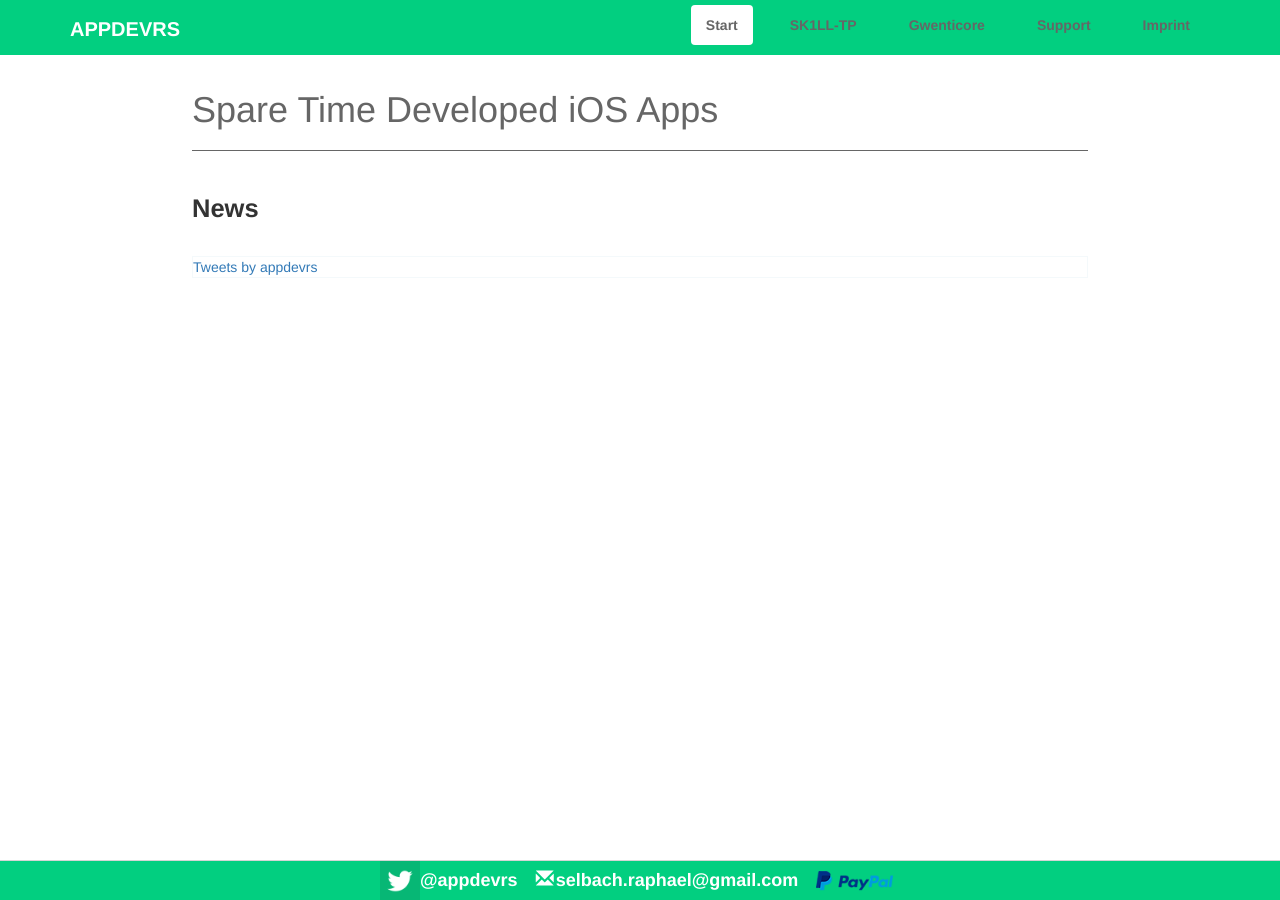
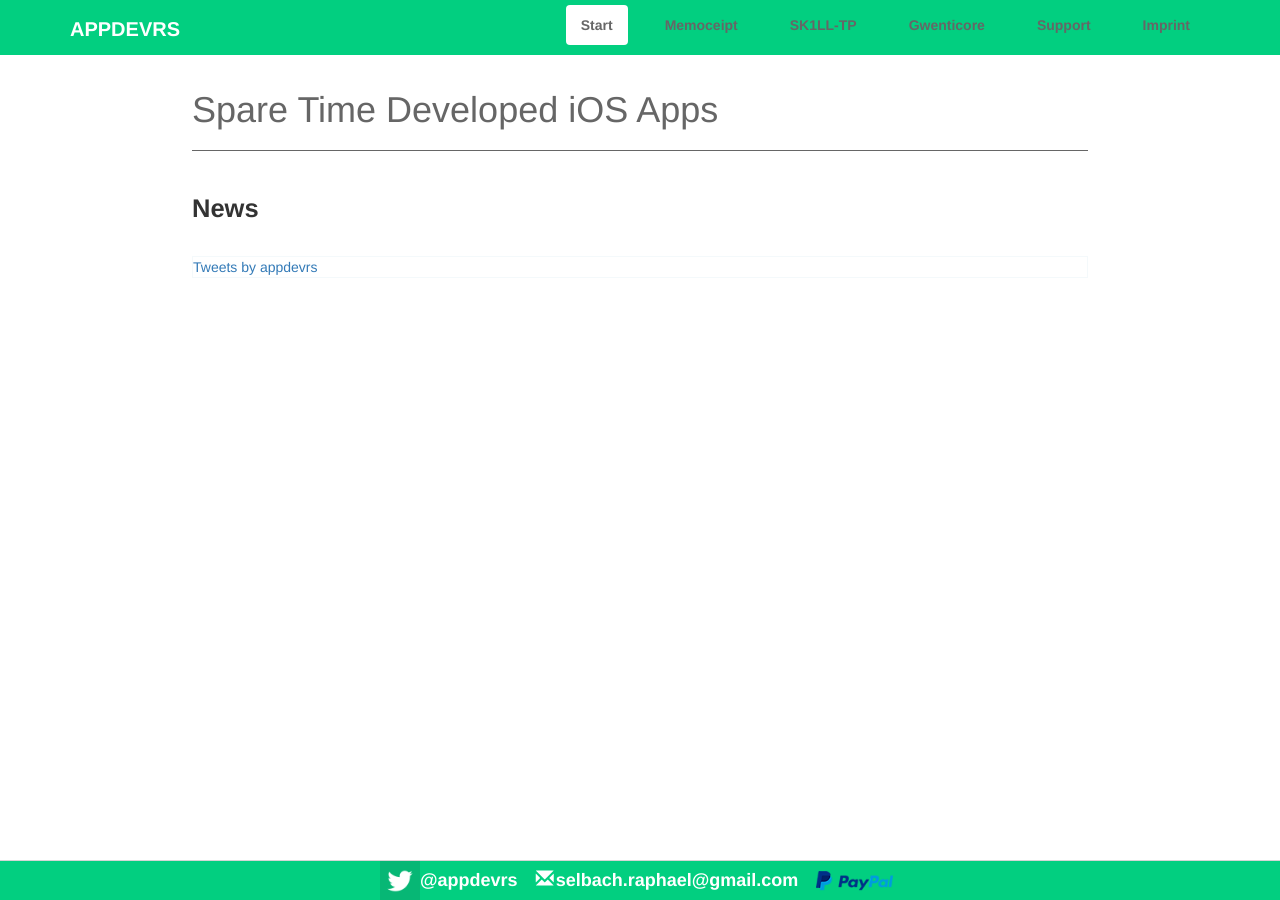
Before and after one commit to appdevrs/appdevrs.github.io, a Jekyll site: the page built from index.html, in a window 1280 px wide. Built offline with Jekyll 4.4.1, drawn with Linux system fonts in a browser that asks for light colours; comment, search, counter and statistics services are not loaded.

Commit message:
Update default.html

```diff
--- a/_layouts/default.html
+++ b/_layouts/default.html
@@ -29,6 +29,7 @@
 				</ul>
     				<ul class="nav nav-pills navbar-right">
         				<li role="presentation"><a href="/">Start</a></li>
+					<li role="presentation"><a href="/memoceipt.html">Memoceipt</a></li>
 					<li role="presentation"><a href="/skilltp.html">SK1LL-TP</a></li>
 	        			<li role="presentation"><a href="/gwenticore.html">Gwenticore</a></li>
         				<li role="presentation"><a href="/support.html">Support</a></li>
```
